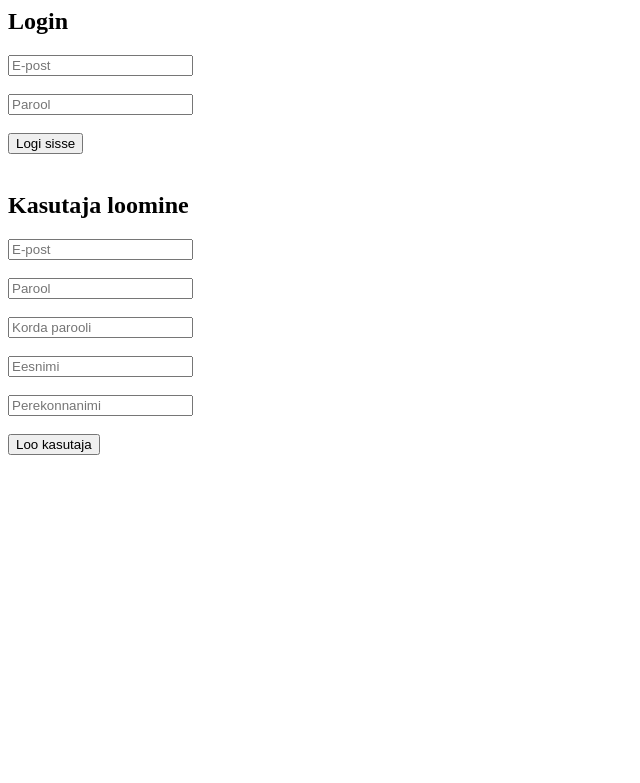
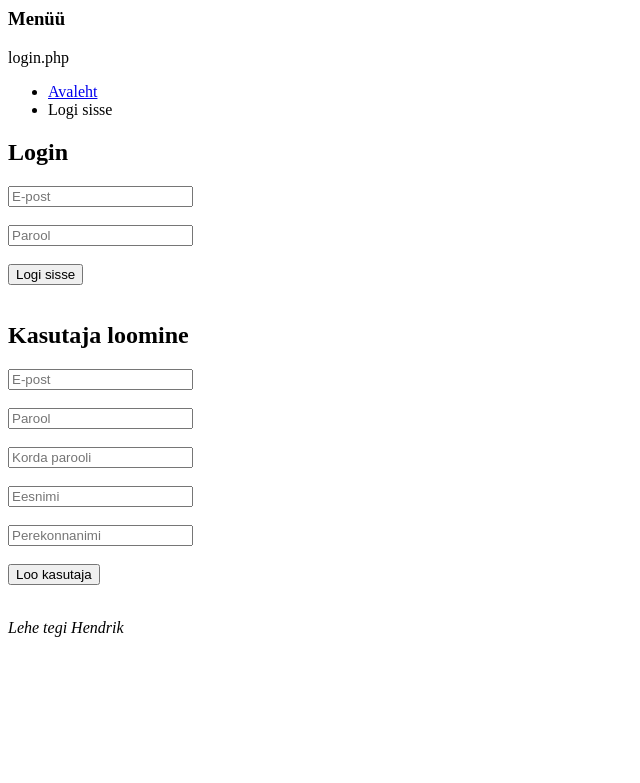
Before and after one commit to hkarilaid/3.-tund, a PHP site: page /page/login.php in a window 1280 px wide. Shown: the top 783 px of the page, without its empty margins (0-640 px from the left). Run offline with PHP 8.4, Linux system fonts and the light colour scheme; data that the repository does not hold is empty.

Commit message:
added menu

```diff
--- a/header.php
+++ b/header.php
@@ -1,6 +1,6 @@
 <html>
 <head>
-<title>Page title</title>
+<title><?php echo $Page_title ?></title>
 </head>
 <body>
 <?php require_once("menu.php")?>
--- a/menu.php
+++ b/menu.php
@@ -1 +1,33 @@
-menu
+<h3>Menüü</h3>
+<?php echo $file_name; ?>
+<ul>
+
+
+	<?php
+
+		if($file_name == "home.php"){
+
+			echo "<li>Avaleht</li>";
+
+		}else{
+
+			echo '<li><a href="home.php">Avaleht</a></li>';
+		}
+
+	?>
+	<?php
+
+		if($file_name == "login.php"){
+
+			echo "<li>Logi sisse</li>";
+
+		}else{
+
+			echo '<li><a href="login.php">Logi sisse</a></li>';
+		}
+
+	?>
+
+
+
+</ul>
--- a/page/home.php
+++ b/page/home.php
@@ -1,9 +1,10 @@
 <?php
+	$page_title = "Avaleht";
+	$file_name = "home.php";
 
-	require_once("../header.php");
 
 ?>
-
+<?php require_once("../header.php"); ?>
 <h2>Avaleht</h2>
 
 <?php require_once("../footer.php"); ?>
--- a/page/login.php
+++ b/page/login.php
@@ -53,10 +53,13 @@
 
 ?>
 <html>
-<head>
-<title>Login page</title>
-</head>
-<body>
+<?php
+	$page_title = "Login leht";
+	$file_name = "login.php"
+
+
+?>
+<?php require_once("../header.php"); ?>
 	<h2>Login</h2>
 	<form action="login.php" method="post">
 	<input name="email" type="email" placeholder="E-post"> <?php echo $email_error  ?> <br><br>
@@ -72,7 +75,4 @@
 	<input name="lastname" type="name" placeholder="Perekonnanimi"> <br><br>
 	<input type="submit" value="Loo kasutaja"> <br><br>
 	</form>
-</body>
-
-
-</html>
+<?php require_once("../footer.php"); ?>
```
